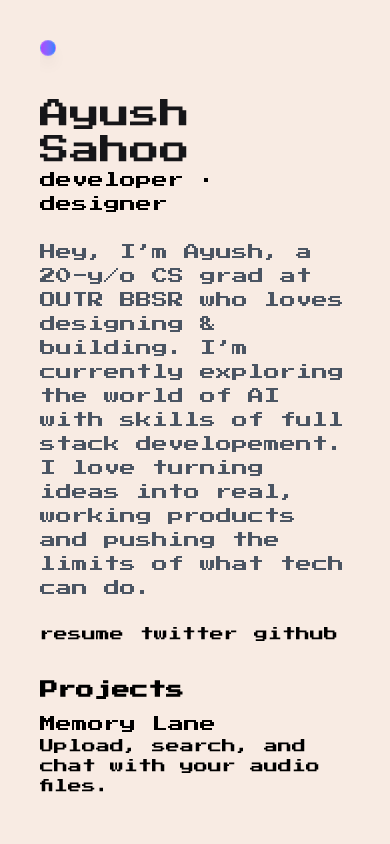
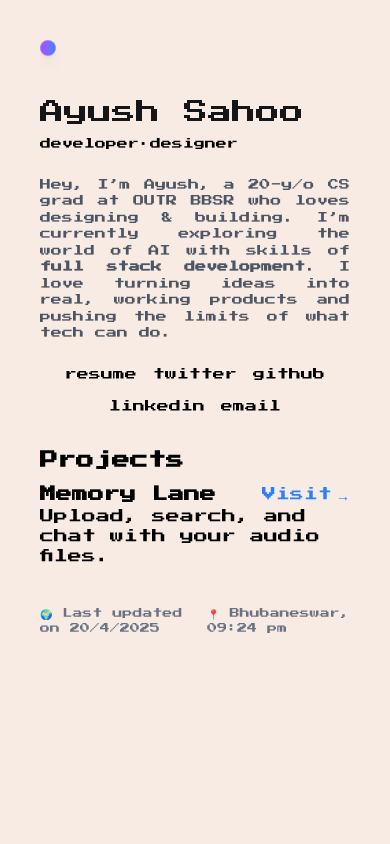
Before and after one commit to aysahoo/Portfolio-1, a React (Vite) app in the folder frontend/: page / in a window 390 px wide. Shown: the top 844 px of the page. Built offline with nearby package versions, Linux system fonts and the light colour scheme.

Commit message:
Adding responsiveness

```diff
--- a/frontend/src/Components/Footer.jsx
+++ b/frontend/src/Components/Footer.jsx
@@ -1,12 +1,35 @@
-import React from 'react'
+import React, { useEffect, useState } from 'react';
 
 const Footer = () => {
+  const [time, setTime] = useState('');
+  const [date, setDate] = useState('');
+
+  useEffect(() => {
+    const now = new Date();
+
+    const formattedDate = now.toLocaleDateString('en-IN', {
+      year: 'numeric',
+      month: 'numeric',
+      day: 'numeric',
+    });
+    setDate(formattedDate);
+
+    const options = {
+      hour: '2-digit',
+      minute: '2-digit',
+      hour12: true,
+      timeZone: 'Asia/Kolkata',
+    };
+    const formattedTime = now.toLocaleTimeString('en-IN', options);
+    setTime(formattedTime);
+  }, []);
+
   return (
-    <footer className="mt-60 text-xs flex justify-between text-gray-500">
-    <p>🌍 Last updated on April 8, 2025</p>
-    <p>📍 New Delhi, 5:16 PM</p>
-  </footer>
-  )
-}
+    <footer className="mt-10 text-[10px] flex justify-between text-gray-500">
+      <p>🌍 Last updated on {date}</p>
+      <p>📍 Bhubaneswar, {time}</p>
+    </footer>
+  );
+};
 
-export default Footer
+export default Footer;
--- a/frontend/src/Components/Header.jsx
+++ b/frontend/src/Components/Header.jsx
@@ -6,8 +6,8 @@ const Header = ({ textColor, changePalette }) => {
       <button onClick={ changePalette } className="w-4 h-4 rounded-full bg-gradient-to-r from-purple-500 to-blue-500 backdrop-blur-md border border-white/20 shadow-lg flex items-center justify-center transition-transform transform hover:rotate-180">
         {/* Optional icon or text inside */}
       </button>
-      <h1 className={`mt-10 text-3xl press-start-2p-regular ${textColor}`}>Ayush Sahoo</h1>
-      <h3 >developer · designer </h3>
+      <h1 className={`mt-10 text-2xl press-start-2p-regular ${textColor}`}>Ayush Sahoo</h1>
+      <h3 className='text-[11px] mt-2' >developer·designer </h3>
     </header>
   )
 }
--- a/frontend/src/Components/Intro.jsx
+++ b/frontend/src/Components/Intro.jsx
@@ -2,8 +2,13 @@ import React from 'react';
 
 const Intro = ({ accentColor }) => {
   return (
-    <p className={`${accentColor} text-md mb-6`}>
-     Hey, I’m Ayush, a 20-y/o CS grad at OUTR BBSR who loves designing & building. I’m currently exploring the world of AI with skills of <strong> full stack developement</strong>. I love turning ideas into real, working products and pushing the limits of what tech can do.
+    <p
+      className={`${accentColor} text-[11px] sm:text-sm md:text-base lg:text-lg text-justify mb-6`}
+    >
+      Hey, I’m Ayush, a 20-y/o CS grad at OUTR BBSR who loves designing &
+      building. I’m currently exploring the world of AI with skills of{' '}
+      <strong>full stack development</strong>. I love turning ideas into real,
+      working products and pushing the limits of what tech can do.
     </p>
   );
 };
--- a/frontend/src/Components/Projects.jsx
+++ b/frontend/src/Components/Projects.jsx
@@ -5,9 +5,23 @@ const Projects = () => {
     <section>
       <h2 className="font-bold text-lg mb-2">Projects</h2>
       <div className="space-y-3">
-        <div>
-          <strong>Memory Lane</strong>
-          <p className="text-sm">Upload, search, and chat with your audio files.</p>
+        <div className="flex justify-between items-center">
+          <div>
+            <div className='flex justify-between items-center'>
+            <h1>
+            <strong>Memory Lane</strong>
+            </h1>
+            <a
+            href="https://memory-lane-alpha.vercel.app/"
+            target="_blank"
+            rel="noopener noreferrer"
+            className="text-blue-500 text-sm hover:underline flex items-center">
+            Visit <span className="ml-1">→</span>
+            </a>
+            </div>
+
+            <p className="text-sm">Upload, search, and chat with your audio files.</p>
+          </div>
         </div>
       </div>
     </section>
--- a/frontend/src/Components/SocialLinks.jsx
+++ b/frontend/src/Components/SocialLinks.jsx
@@ -1,8 +1,8 @@
-import React, {useState} from 'react';
+import React, { useState } from 'react';
 
 const SocialLinks = () => {
   const [copied, setCopied] = useState(false);
-  const email = "youremail@example.com";
+  const email = "aysahoo04@gmail.com";
 
   const handleCopy = (e) => {
     e.preventDefault();
@@ -10,8 +10,9 @@ const SocialLinks = () => {
     setCopied(true);
     setTimeout(() => setCopied(false), 20000);
   };
+
   return (
-    <div className="flex gap-4 mb-8 text-sm text-black">
+    <div className="flex flex-wrap gap-4 mb-8 text-xs text-black justify-center sm:justify-start">
       <a href="#" className="flex items-center gap-1 hover:underline">
         resume
       </a>
@@ -24,12 +25,14 @@ const SocialLinks = () => {
       <a href="https://www.linkedin.com/in/ayush-sahoo04/" className="flex items-center gap-1 hover:underline">
         linkedin
       </a>
-      <a href="#"
-         onClick={handleCopy}
-         className="flex items-center gap-1 hover:underline">
-         email
+      <a
+        href="#"
+        onClick={handleCopy}
+        className="flex items-center gap-1 hover:underline relative"
+      >
+        email
         {copied && (
-          <span className="absolute top-105 text-green-400 text-[10px]">
+          <span className="absolute top-full mt-1 text-green-400 text-[10px]">
             email copied!
           </span>
         )}
--- a/frontend/src/index.css
+++ b/frontend/src/index.css
@@ -2,6 +2,6 @@
 
 .press-start-2p-regular {
     font-family: "Press Start 2P", system-ui;
-    font-weight: 200;
+    font-weight: 400;
     font-style: normal;
   }
```
